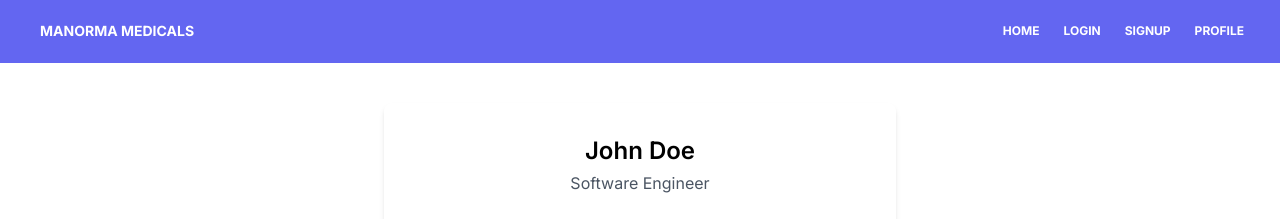
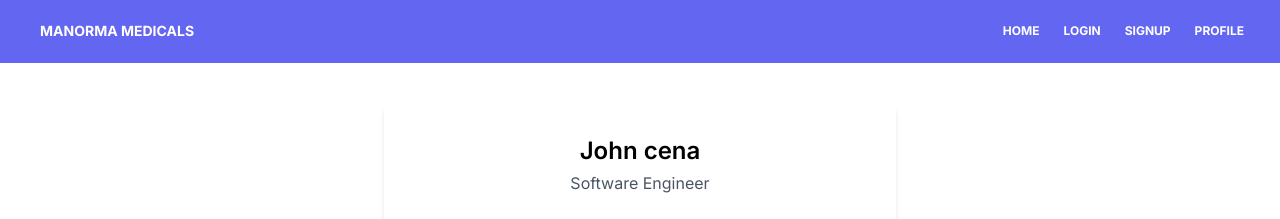
Before and after one commit to rishabhjha12-hub/manorma-med-nextjs, a Next.js app: page /profile in a window 1280 px wide. Shown: the top 219 px of the page. Built offline with nearby package versions, Linux system fonts and the light colour scheme.

Commit message:
some changes

```diff
--- a/src/app/profile/page.tsx
+++ b/src/app/profile/page.tsx
@@ -6,7 +6,7 @@
       <Navbar/>
       <div className="max-w-lg mx-auto my-10 bg-white rounded-lg shadow-md p-5">
         {/* <img className="w-32 h-32 rounded-full mx-auto" src="https://picsum.photos/200" alt="Profile picture"> */}
-        <h2 className="text-center text-2xl font-semibold mt-3">John Doe</h2>
+        <h2 className="text-center text-2xl font-semibold mt-3">John cena</h2>
         <p className="text-center text-gray-600 mt-1">Software Engineer</p>
         <div className="flex justify-center mt-5">
           <a href="#" className="text-blue-500 hover:text-blue-700 mx-3">
```
